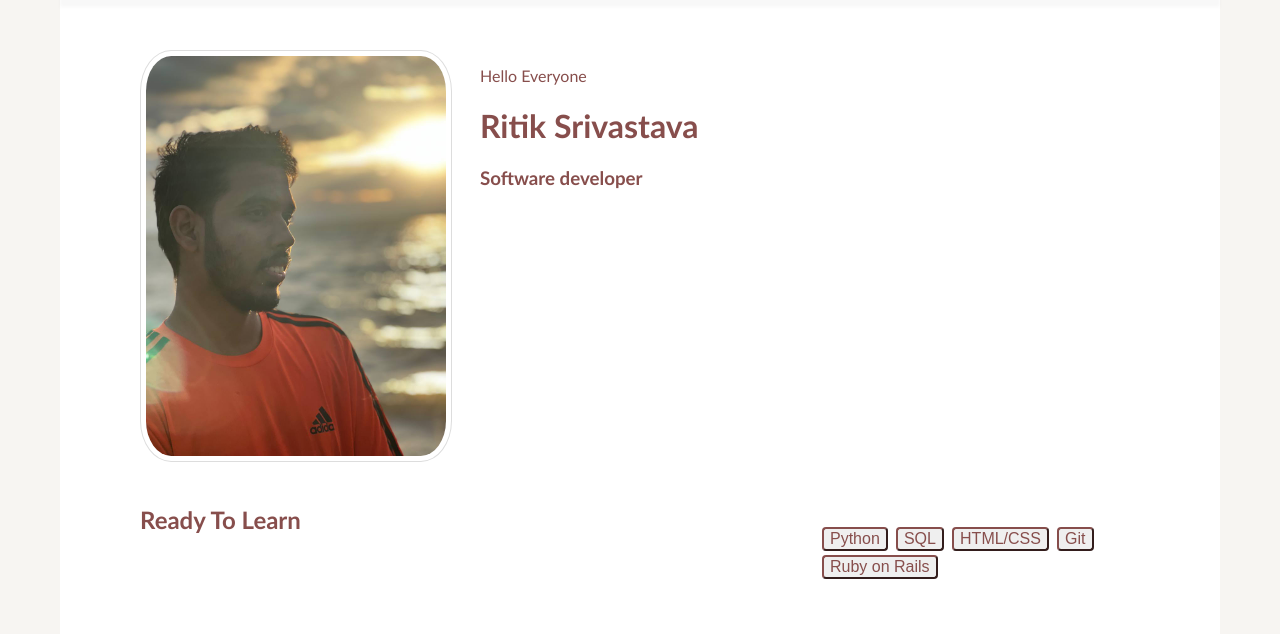
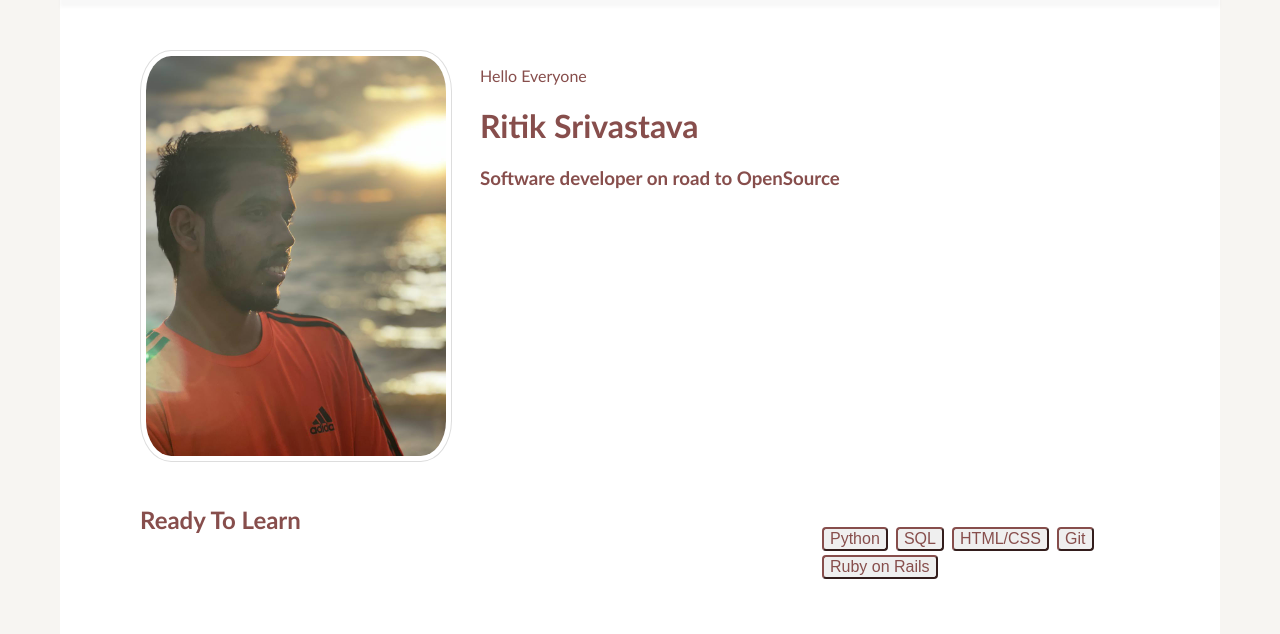
Before and after one commit to alexanderritik/AppCode, a Flask app: page / in a window 1280 px wide. Shown: the part 52-686 px from the top of the page. Run offline with Flask 3, Linux system fonts and the light colour scheme.

Commit message:
opensource

```diff
--- a/templates/index.html
+++ b/templates/index.html
@@ -7,7 +7,7 @@
             <div class="intro-text">
                 <p>Hello Everyone</p>
                 <h1>Ritik Srivastava</h1>
-                <h3>Software developer</h3>
+                <h3>Software developer on road to OpenSource</h3>
             </div>
             <div class="career-text">
                 <h2>Ready To Learn</h2>
```
